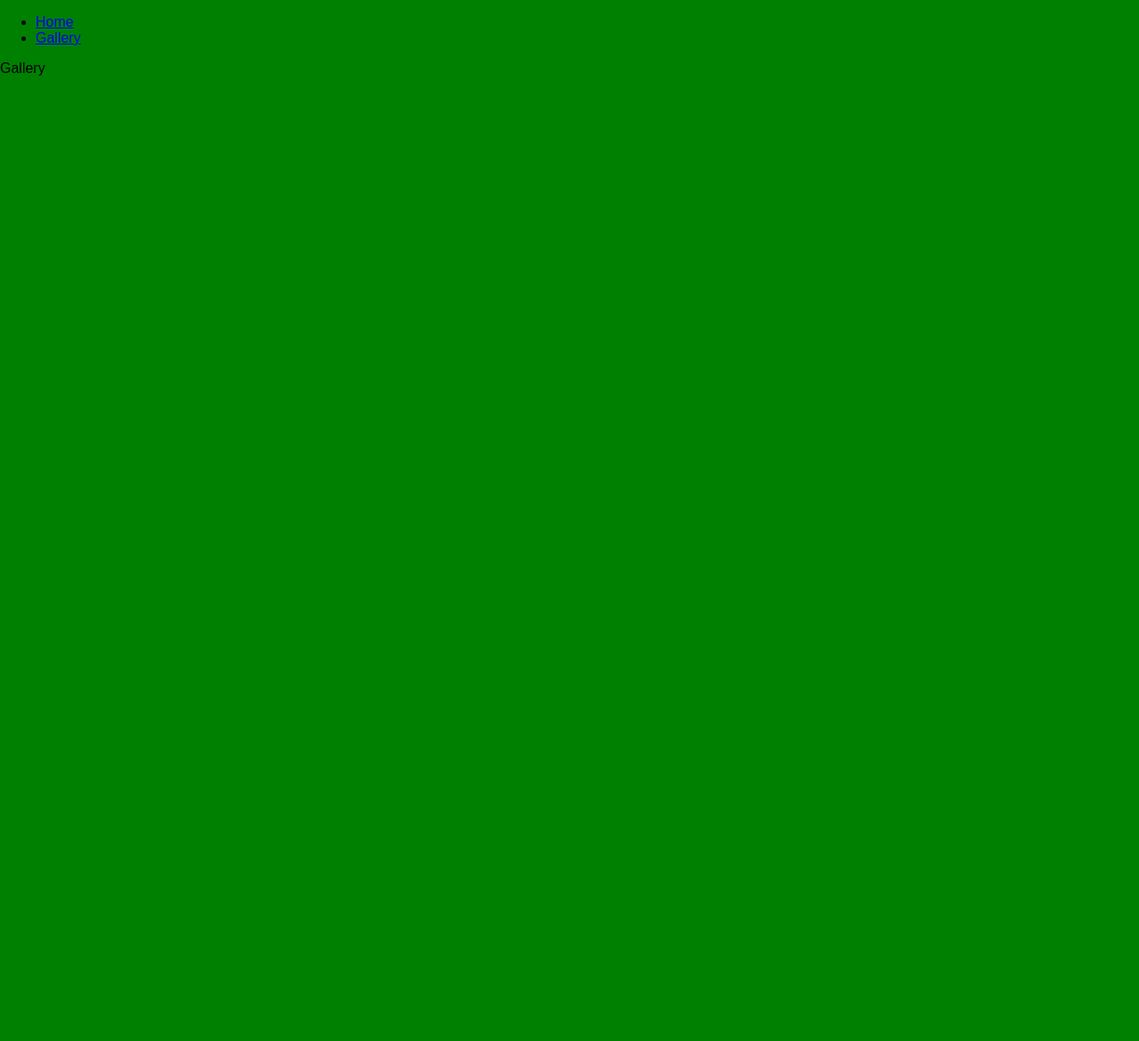
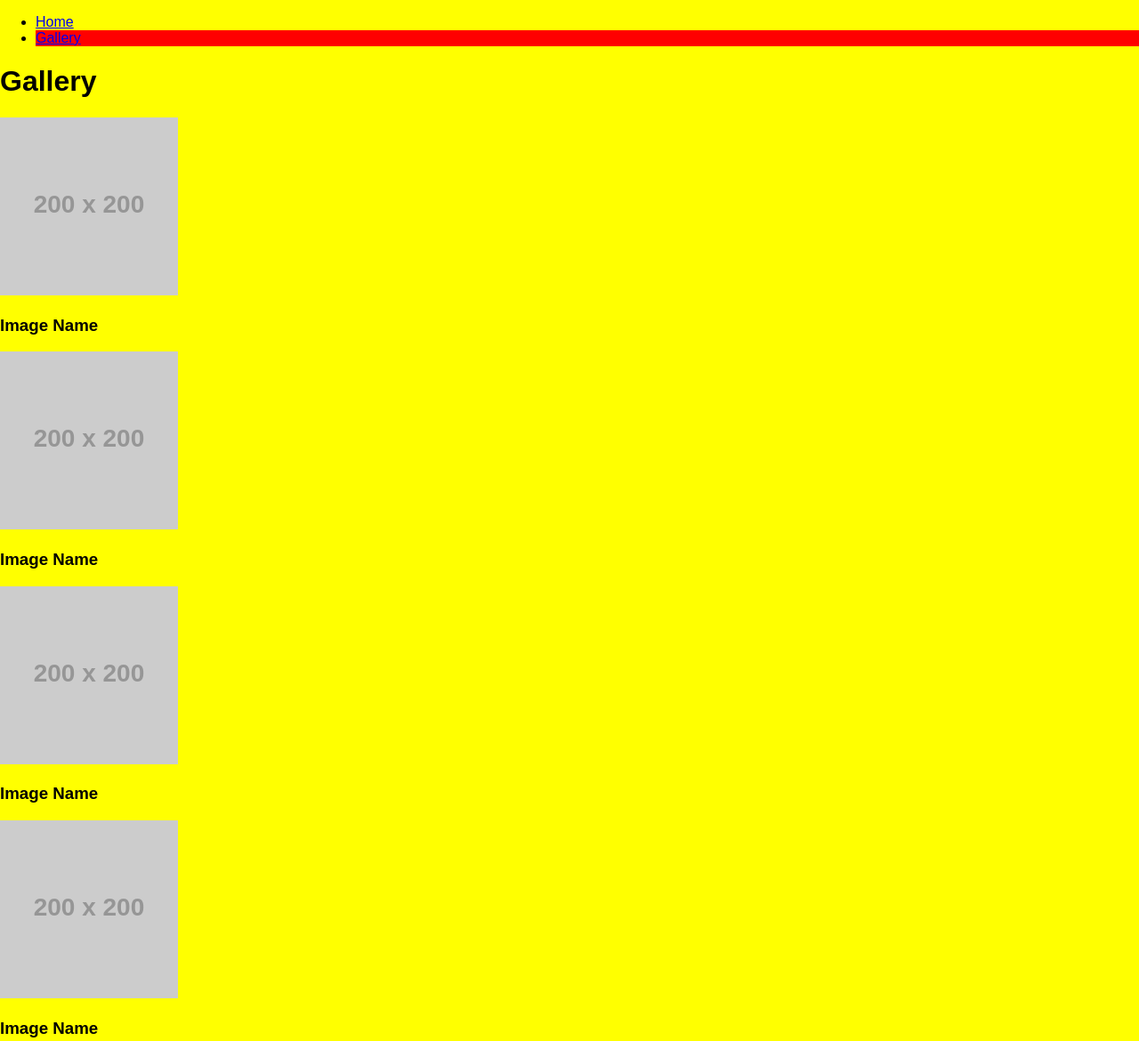
Before and after one commit to swalker64/11042013Desktop, a plain HTML site: page gallery.html in a window 1280 px wide. Shown: the top 1170 px of the page at 89% size. Before the commit the page ends 800 px from the top, so only its background shows below. Drawn offline with Linux system fonts and the light colour scheme; placeholder pictures from the web are drawn by us.

Commit message:
Added image sections

```diff
--- a/css/styles.css
+++ b/css/styles.css
@@ -1,12 +1,19 @@
-/* Stylesheet */
-body {
-
-}
-
+/* Body */
 .home {
 	background: orange;
 }
 
 .gallery {
-	background: green;
+	background: yellow;
 }
+
+/*Navigation*/
+.home #home {
+	text-weight: bold;
+	background: red;
+}
+
+.gallery #gallery {
+	text-weight: bold;
+	background: red;
+}
--- a/gallery.html
+++ b/gallery.html
@@ -23,7 +23,32 @@
 		</ul>
 	</nav>
 
-    <p>Gallery</p>
+    <h1>Gallery</h1>
+
+    <section>
+    	<img src="http://placehold.it/200x200" alt="thumbnail" />
+	    <h3>Image Name</h3>
+	</section>
+
+    <section>
+    	<img src="http://placehold.it/200x200" alt="thumbnail" />
+	    <h3>Image Name</h3>
+	</section>
+
+    <section>
+    	<img src="http://placehold.it/200x200" alt="thumbnail" />
+	    <h3>Image Name</h3>
+	</section>
+
+    <section>
+    	<img src="http://placehold.it/200x200" alt="thumbnail" />
+	    <h3>Image Name</h3>
+	</section>
+
+    <section>
+    	<img src="http://placehold.it/200x200" alt="thumbnail" />
+	    <h3>Image Name</h3>
+	</section>
 
 </body>
 </html>
```
Also changed, not shown: index.html (+1 -1 lines).
